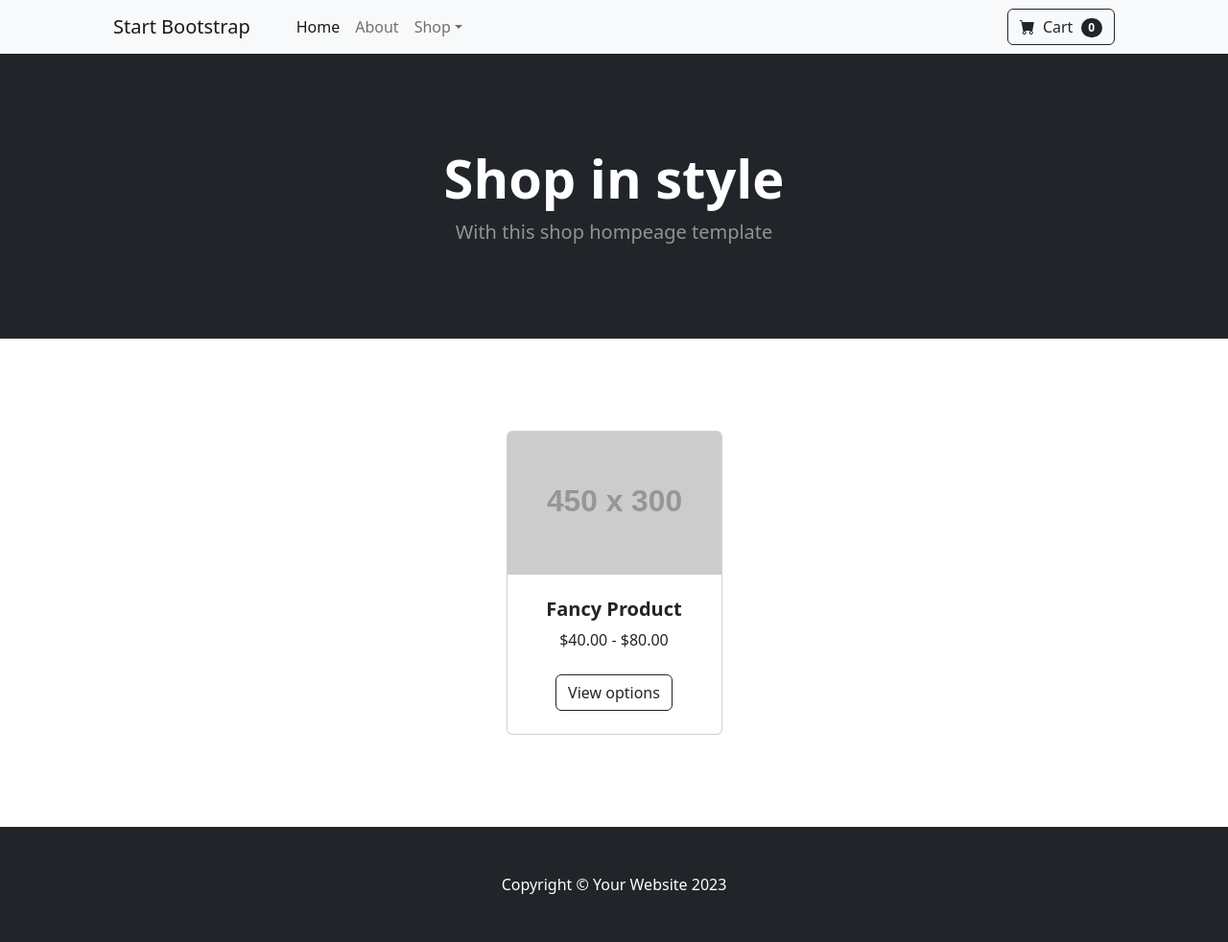
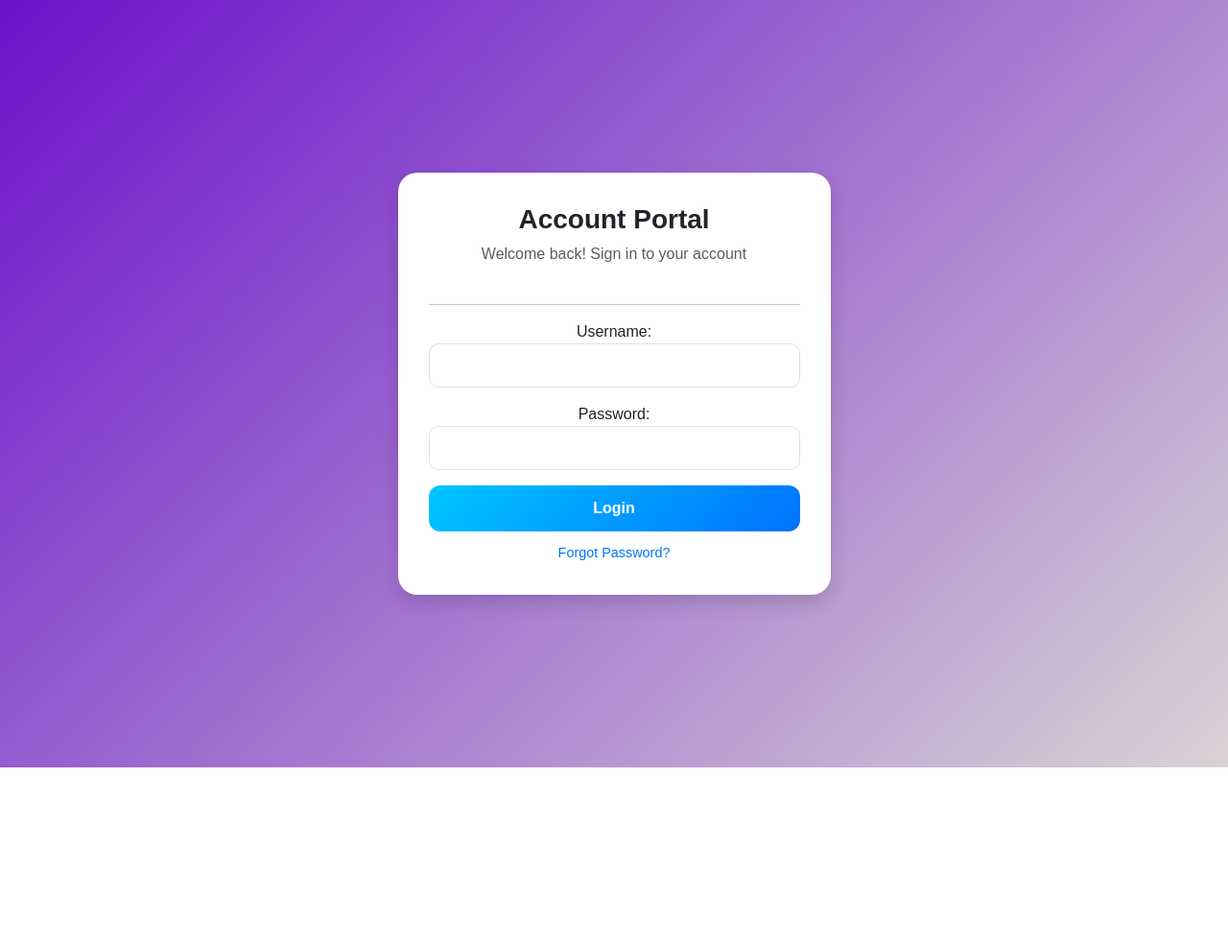
Before and after one commit to rinsasab004/Ekart, a Django app: page / in a window 1280 px wide. Shown: the whole page at 96% size. After the commit the page ends 800 px from the top, so only its background shows below. Run offline with Django 5.2, Linux system fonts and the light colour scheme; grey boxes labelled with a size stand in for pictures from a placeholder-image service; some libraries are stand-ins or nearby versions.

Commit message:
modified

```diff
--- /dev/null
+++ b/ekartApp/context_processors.py
@@ -0,0 +1,9 @@
+from ekartApp.models import Cart
+
+
+def cart_count(request):
+    if request.user.is_authenticated:
+        count=Cart.objects.filter(user=request.user,status="in-cart").count()
+        return{'count':count}
+    else:
+        return{'count':0}
--- /dev/null
+++ b/ekartApp/forms.py
@@ -0,0 +1,25 @@
+from django import forms
+from django.contrib.auth.models import User
+from ekartApp.models import Cart
+
+class UserRegisterForm(forms.ModelForm):
+    class Meta:
+        model=User
+        fields=["username","email","password"]
+        widgets={
+            'username':forms.TextInput(attrs={'class':'form-control'}),
+            'email':forms.EmailInput(attrs={'class':'form-control'}),
+            'password':forms.PasswordInput(attrs={'class':'form-control'}),
+        }
+
+class UserLoginForm(forms.Form):
+    username=forms.CharField(widget=forms.TextInput(attrs={'class':'form-control'}))
+    password=forms.CharField(widget=forms.PasswordInput(attrs={'class':'form-control','type':'password'}))
+
+class CartForm(forms.ModelForm):
+    class Meta:
+        model=Cart
+        fields=['quantity']
+        widgets={
+            'quantity':forms.NumberInput(attrs={'class':'form-control'})
+        }
--- a/ekartApp/templates/index.html
+++ b/ekartApp/templates/index.html
@@ -12,6 +12,7 @@
     <link rel="icon" type="image/x-icon" href="{% static 'assets/favicon.ico' %}" />
     <!-- Bootstrap icons-->
     <link href="https://cdn.jsdelivr.net/npm/bootstrap-icons@1.5.0/font/bootstrap-icons.css" rel="stylesheet" />
+    <link href="https://cdnjs.cloudflare.com/ajax/libs/font-awesome/7.0.1/css/all.min.css">
     <!-- Core theme CSS (includes Bootstrap)-->
     <link href="{% static 'css/styles.css' %}" rel="stylesheet" />
 </head>
@@ -26,13 +27,12 @@
                 aria-label="Toggle navigation"><span class="navbar-toggler-icon"></span></button>
             <div class="collapse navbar-collapse" id="navbarSupportedContent">
                 <ul class="navbar-nav me-auto mb-2 mb-lg-0 ms-lg-4">
-                    <li class="nav-item"><a class="nav-link active" aria-current="page" href="#!">Home</a></li>
-                    <li class="nav-item"><a class="nav-link" href="#!">About</a></li>
+                    <li class="nav-item"><a class="nav-link active" aria-current="page" href="{% url 'home_view' %}">Home</a></li>
                     <li class="nav-item dropdown">
-                        <a class="nav-link dropdown-toggle" id="navbarDropdown" href="#" role="button"
+                        <a class="nav-link dropdown-toggle" id="navbarDropdown" href="" role="button"
                             data-bs-toggle="dropdown" aria-expanded="false">Shop</a>
                         <ul class="dropdown-menu" aria-labelledby="navbarDropdown">
-                            <li><a class="dropdown-item" href="#!">All Products</a></li>
+                            <li><a class="dropdown-item" href="#shop">All Products</a></li>
                             <li>
                                 <hr class="dropdown-divider" />
                             </li>
@@ -42,11 +42,17 @@
                     </li>
                 </ul>
                 <form class="d-flex">
-                    <button class="btn btn-outline-dark" type="submit">
+                    <a href="{%url 'cartlist_view' %}"   class="btn btn-outline-dark" type="submit">
                         <i class="bi-cart-fill me-1"></i>
                         Cart
-                        <span class="badge bg-dark text-white ms-1 rounded-pill">0</span>
-                    </button>
+                        <span class="badge bg-dark text-white ms-1 rounded-pill">{{count}}</span>
+                    </a>
+                </form>
+
+                <form class="d-flex ms-3">
+                    <a href="{% url 'logout' %}" class="btn btn-outline-dark " type="submit">
+                       Logout<i class="bi bi-box-arrow-right" style="margin-left: 5px;"></i></a>
+
                 </form>
             </div>
         </div>
@@ -56,38 +62,63 @@
         <div class="container px-4 px-lg-5 my-5">
             <div class="text-center text-white">
                 <h1 class="display-4 fw-bolder">Shop in style</h1>
-                <p class="lead fw-normal text-white-50 mb-0">With this shop hompeage template</p>
+                <p class="lead fw-normal text-white-50 mb-0">With this shop homepage template</p>
             </div>
         </div>
     </header>
     <!-- Section-->
-    <section class="py-5">
+
+    {% if messages %}
+    {% for i in messages %}
+
+    {% if i.level == DEFAULT_MESSAGE_LEVELS.WARNING %}
+    <div class="alert alert-danger alert-dismissible fade show " role="alert">
+        <strong>{{i}}</strong>
+        <button type="button" class="btn-close" data-bs-dismiss="alert" aria-label="Close"></button>
+    </div>
+    {% endif %}
+
+    {% if i.level == DEFAULT_MESSAGE_LEVELS.SUCCESS %}
+    <div class="alert alert-success alert-dismissible fade show " role="alert">
+        <strong>{{i}}</strong>
+        <button type="button" class="btn-close" data-bs-dismiss="alert" aria-label="Close"></button>
+    </div>
+    {% endif %}
+    {% endfor %}
+    {% endif %}
+
+    {% block content %}
+    <section id="shop" class="py-5">
         <div class="container px-4 px-lg-5 mt-5">
             <div class="row gx-4 gx-lg-5 row-cols-2 row-cols-md-3 row-cols-xl-4 justify-content-center">
+                {% for product in products %}
                 <div class="col mb-5">
                     <div class="card h-100">
                         <!-- Product image-->
-                        <img class="card-img-top" src="https://dummyimage.com/450x300/dee2e6/6c757d.jpg" alt="..." />
+                        <img class="card-img-top h-50" src="{{ product.image.url }}" alt="..." />
                         <!-- Product details-->
                         <div class="card-body p-4">
                             <div class="text-center">
                                 <!-- Product name-->
-                                <h5 class="fw-bolder">Fancy Product</h5>
+                                <h5 class="fw-bolder">{{product.product_name}}</h5>
                                 <!-- Product price-->
-                                $40.00 - $80.00
+                                {{product.price}}
                             </div>
                         </div>
                         <!-- Product actions-->
                         <div class="card-footer p-4 pt-0 border-top-0 bg-transparent">
-                            <div class="text-center"><a class="btn btn-outline-dark mt-auto" href="#">View options</a>
+                            <div class="text-center"><a class="btn btn-outline-dark mt-auto"
+                                    href="{% url 'product_view' product.id %}">View options</a>
                             </div>
                         </div>
                     </div>
                 </div>
+                {% endfor %}
 
             </div>
         </div>
     </section>
+    {% endblock %}
     <!-- Footer-->
     <footer class="py-5 bg-dark">
         <div class="container">
--- /dev/null
+++ b/ekartApp/templates/login.html
@@ -0,0 +1,148 @@
+<!DOCTYPE html>
+<html lang="en">
+
+<head>
+    <meta charset="UTF-8">
+    <meta name="viewport" content="width=device-width, initial-scale=1.0">
+    <title>Account Portal</title>
+    <!-- Bootstrap 5 CDN -->
+    <link href="https://cdn.jsdelivr.net/npm/bootstrap@5.3.2/dist/css/bootstrap.min.css" rel="stylesheet">
+    <style>
+        body {
+            background: linear-gradient(135deg, #6a11cb, #dad3d5);
+            min-height: 100vh;
+            display: flex;
+            justify-content: center;
+            align-items: center;
+            font-family: 'poppins', sans-serif;
+        }
+
+        .card {
+            border: none;
+            border-radius: 20px;
+            box-shadow: 0 8px 20px rgba(0, 0, 0, 0.15);
+            padding: 2rem;
+            background: #fff;
+        }
+
+        .form-control {
+            border-radius: 10px;
+            padding: 10px;
+        }
+
+        .btn-custom {
+            background: linear-gradient(135deg, #00c6ff, #0072ff);
+            border: none;
+            color: #fff;
+            border-radius: 12px;
+            padding: 12px;
+            font-weight: 600;
+            transition: all 0.3s ease;
+        }
+
+        .btn-custom:hover {
+            background: linear-gradient(135deg, #0072ff, #00c6ff);
+            transform: translateY(-2px);
+            box-shadow: 0 6px 15px rgba(0, 114, 255, 0.4);
+        }
+
+        .forgot-link {
+            display: block;
+            margin-top: 12px;
+            text-align: center;
+            color: #0072ff;
+            font-size: 0.9rem;
+            text-decoration: none;
+        }
+
+        .forgot-link:hover {
+            text-decoration: underline;
+        }
+
+        .alert {
+            border-radius: 10px;
+            border: none;
+            box-shadow: 0 5px 15px rgba(0, 0, 0, 0.1);
+        }
+    </style>
+</head>
+
+<body>
+    <div class="container">
+        <div class="row justify-content-center">
+            <div class="col-md-5 col-6">
+                <div class="card text-center">
+                    <h3 class="fw-bold mb-2"> Account Portal</h3>
+                    <p class="text-muted mb-4">Welcome back! Sign in to your account</p>
+                    <hr>
+
+
+                    {% if messages %}
+                    {% for i in messages %}
+
+                    {% if i.level == DEFAULT_MESSAGE_LEVELS.WARNING %}
+                    <div class="alert alert-warning alert-dismissible fade show " role="alert">
+                        <strong>{{i}}</strong>
+                        <button type="button" class="btn-close" data-bs-dismiss="alert" aria-label="Close"></button>
+                    </div>
+                    {% endif %}
+
+                    {% if i.level == DEFAULT_MESSAGE_LEVELS.SUCCESS %}
+                    <div class="alert alert-success alert-dismissible fade show " role="alert">
+                        <strong>{{i}}</strong>
+                        <button type="button" class="btn-close" data-bs-dismiss="alert" aria-label="Close"></button>
+                    </div>
+                    {% endif %}
+                    {% endfor %}
+                    {% endif %}
+
+                    <form method="post" novalidate>
+                        {% csrf_token %}
+
+                        <!-- Show form errors -->
+                        {% if form.non_field_errors %}
+                        <div class="alert  alert-danger">
+                            {{ form.non_field_errors }}
+                        </div>
+                        {% endif %}
+
+                        <!-- Username -->
+                        <div class="mb-3 ">
+                            {{ form.username.label_tag }}
+                            {{ form.username }}
+                            {% if form.username.errors %}
+                            <div class="text-danger small">{{ form.username.errors }}</div>
+                            {% endif %}
+                        </div>
+
+                        <!-- Password -->
+                        <div class="mb-3">
+                            {{ form.password.label_tag }}
+                            {{ form.password }}
+                            {% if form.password.errors %}
+                            <div class="text-danger small">{{ form.password.errors }}</div>
+                            {% endif %}
+                        </div>
+
+
+                        <!-- Submit Button -->
+                        <button type="submit" class="btn btn-custom w-100">Login</button>
+
+                        <!-- Extra Links -->
+                        <a href="#" class="forgot-link">Forgot Password?</a>
+                    </form>
+
+
+
+                </div>
+            </div>
+
+        </div>
+    </div>
+
+    <!-- Bootstrap JS -->
+    <script src="https://cdn.jsdelivr.net/npm/bootstrap@5.3.2/dist/js/bootstrap.bundle.min.js"></script>
+
+</body>
+
+</html>
--- a/ekartApp/views.py
+++ b/ekartApp/views.py
@@ -1,8 +1,90 @@
-from django.shortcuts import render
+from django.shortcuts import render,redirect
 from django.views import View
 from django.views.generic import TemplateView
+from ekartApp.models import Product,Cart
+from django.contrib import messages
+from django.contrib.auth import authenticate,login,logout
+from django.contrib.auth.models import User
+from ekartApp.forms import UserRegisterForm,UserLoginForm,CartForm
+from django.utils.decorators import method_decorator
+from ekartApp.authentication import login_required
 
 # Create your views here.
 
-class HomeView(TemplateView):
-    template_name="index.html"
+# class HomeView(TemplateView):
+#     template_name="index.html"
+
+class HomeView(View):
+    def get(self,request):
+        products=Product.objects.all()
+        return render(request,"index.html",{'products':products})
+
+class ProductView(View):
+    def get(self,request,**kwargs):
+        id=kwargs.get("id")
+        prod=Product.objects.get(id=id)
+        return render(request,"product_view.html",{'product':prod})
+
+class UserRegisterView(View):
+    def get(self,request):
+        form=UserRegisterForm()
+        return render(request,'register.html',{'form':form})
+
+    def post(self,request):
+        form=UserRegisterForm(request.POST)
+        if form.is_valid():
+            User.objects.create_user(**form.cleaned_data)
+            messages.success(request,"registration successful")
+            return redirect("log_view")
+        else:
+            messages.warning(request,"user already exists")
+            return redirect("reg_view")
+
+class UserLoginView(View):
+    def get(self,request):
+        form=UserLoginForm()
+        return render(request,'login.html',{'form':form})
+    def post(self,request):
+        usrnm=request.POST.get("username")
+        pswrd=request.POST.get("password")
+        res=authenticate(request,username=usrnm,password=pswrd)
+        if res:
+            login(request,res)
+            messages.success(request,"login successfully")
+            return redirect("home_view")
+
+        else:
+            messages.warning(request,"invalid username or password")
+            return redirect("log_view")
+
+@method_decorator(login_required,name="dispatch")
+class AddtoCartView(View):
+    def get(self,request,*args,**kwargs):
+        form=CartForm()
+        return render(request,'add_to_cart.html',{'form':form})
+
+    def post(self,request,*args,**kwargs):
+        product=Product.objects.get(id=kwargs.get("id"))
+        user=request.user
+        quantity=request.POST.get("quantity")
+        cart_instance=Cart.objects.filter(user=user,products=product).exclude(status="order-placed")
+        if cart_instance:
+            cart_instance[0].quantity+=int(quantity)
+            cart_instance[0].save()
+            messages.success(request,'Item added to cart')
+            return redirect("home_view")
+        else:
+            Cart.objects.create(user=user,products=product,quantity=quantity)
+            messages.success(request,'item added to cart')
+            return redirect("home_view")
+
+class LogoutView(View):
+    def get(self,request):
+        logout(request)
+        return redirect("log_view")
+
+
+class CartListView(View):
+    def get(self,request):
+        cart_list=Cart.objects.filter(user=request.user,status='in-cart')
+        return render(request,'cart_list.html',{'cartlist':cart_list})
--- a/ekartproject/settings.py
+++ b/ekartproject/settings.py
@@ -62,6 +62,7 @@ TEMPLATES = [
                 'django.template.context_processors.request',
                 'django.contrib.auth.context_processors.auth',
                 'django.contrib.messages.context_processors.messages',
+                'ekartApp.context_processors.cart_count'
             ],
         },
     },
--- a/ekartproject/urls.py
+++ b/ekartproject/urls.py
@@ -17,8 +17,17 @@ Including another URLconf
 from django.contrib import admin
 from django.urls import path
 from ekartApp import views
+from django.conf import settings
+from django.conf.urls.static import static
 
 urlpatterns = [
     path('admin/', admin.site.urls),
-    path('', views.HomeView.as_view(),name="home_view"),
-]
+    path('home', views.HomeView.as_view(),name="home_view"),
+    path('product/<int:id>', views.ProductView.as_view(),name="product_view"),
+    path('register', views.UserRegisterView.as_view(),name="reg_view"),
+    path('', views.UserLoginView.as_view(),name="log_view"),
+    path('add/cart/<int:id>', views.AddtoCartView.as_view(),name="add_to_cart"),
+    path('logout', views.LogoutView.as_view(),name="logout"),
+    path('cartlist', views.CartListView.as_view(),name="cartlist_view"),
+
+] + static(settings.MEDIA_URL, document_root=settings.MEDIA_ROOT)
```
Also changed, not shown: ekartApp/authentication.py (added, +12 -0 lines), ekartApp/models.py (+28 -0 lines), ekartApp/templates/add_to_cart.html (added, +47 -0 lines), ekartApp/templates/cart_list.html (added, +32 -0 lines), ekartApp/templates/product_view.html (added, +35 -0 lines), ekartApp/templates/register.html (added, +157 -0 lines), db.sqlite3, ekartApp/migrations/0003_cart.py (added), ekartApp/migrations/0004_order.py (added), media/camera.jpeg (added), media/download.jpeg (added), media/download_crRaN0V.jpeg (added), media/earpods.jpeg (added).
